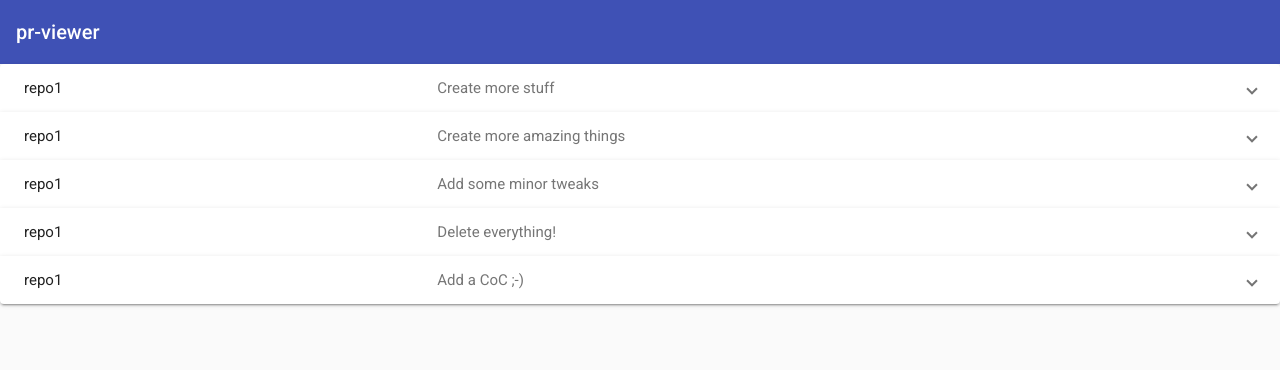
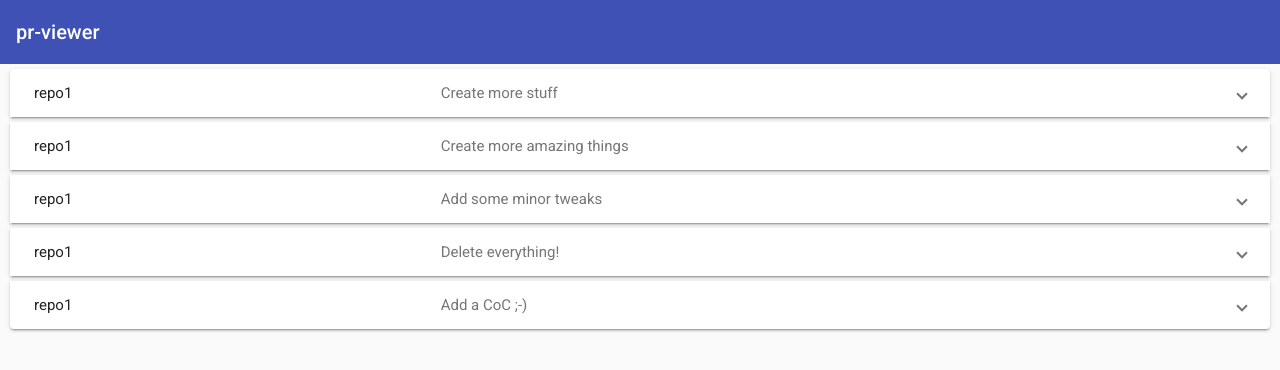
Before and after one commit to CasperKoning/pr-viewer, an Angular app: page / in a window 1280 px wide. Shown: the top 370 px of the page. Built offline with nearby package versions, Linux system fonts and the light colour scheme.

Commit message:
Introduce some margin between expansion panels

```diff
--- a/src/app/pr-list/pr-list.component.css
+++ b/src/app/pr-list/pr-list.component.css
@@ -3,3 +3,9 @@
     font-weight: bold;
     /* background-color: lightgray; */
 }
+
+.mat-expansion-panel {
+    margin-left: 10px;
+    margin-right: 10px;
+    margin-top: 5px;
+}
```
